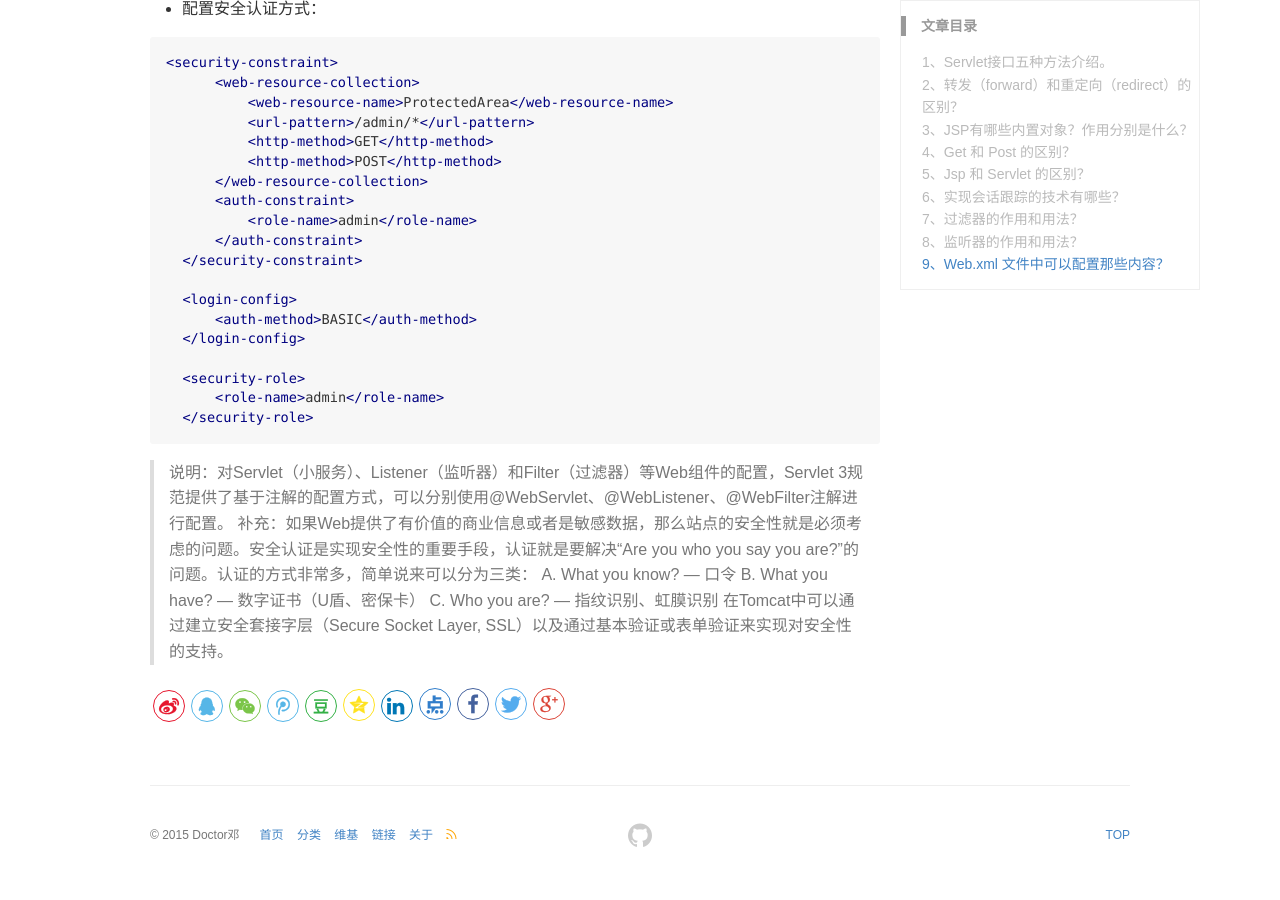
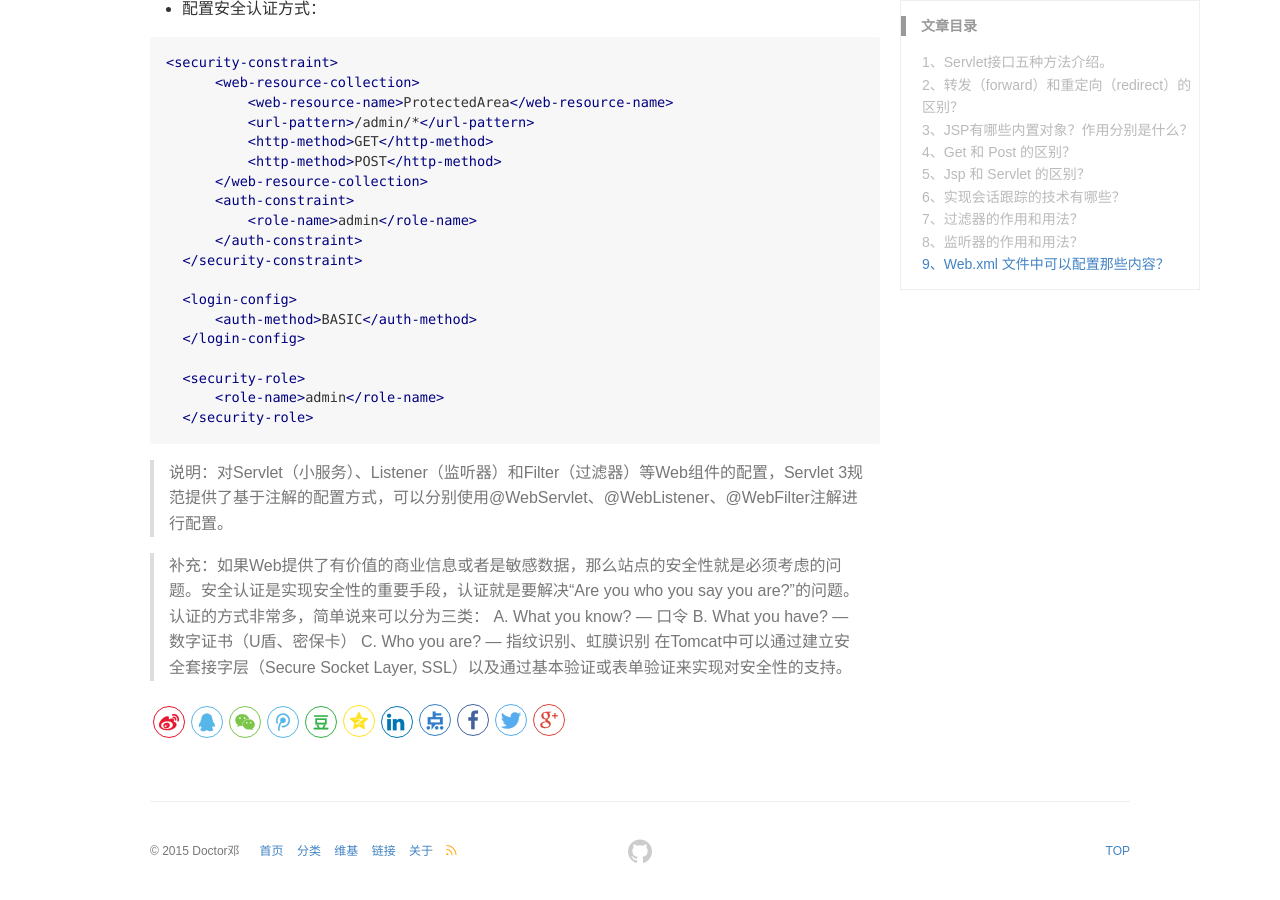
Before and after one commit to DoctorDeng/DoctorDeng.github.io, a Jekyll site: the page built from _posts/2016-09-12-java-面试.md, in a window 1280 px wide and 900 px high, scrolled down 10081 px. Built offline with Jekyll 4.4.1, drawn with Linux system fonts in a browser that asks for light colours.

Commit message:
modify file

````diff
--- a/_posts/2016-09-12-java-面试.md
+++ b/_posts/2016-09-12-java-面试.md
@@ -430,7 +430,8 @@ import javax.servlet.http.HttpSessionListener;
 ```
 
 > 说明：对Servlet（小服务）、Listener（监听器）和Filter（过滤器）等Web组件的配置，Servlet 3规范提供了基于注解的配置方式，可以分别使用@WebServlet、@WebListener、@WebFilter注解进行配置。
-补充：如果Web提供了有价值的商业信息或者是敏感数据，那么站点的安全性就是必须考虑的问题。安全认证是实现安全性的重要手段，认证就是要解决“Are you who you say you are?”的问题。认证的方式非常多，简单说来可以分为三类：
+
+> 补充：如果Web提供了有价值的商业信息或者是敏感数据，那么站点的安全性就是必须考虑的问题。安全认证是实现安全性的重要手段，认证就是要解决“Are you who you say you are?”的问题。认证的方式非常多，简单说来可以分为三类：
 A. What you know? — 口令
 B. What you have? — 数字证书（U盾、密保卡）
 C. Who you are? — 指纹识别、虹膜识别
````
